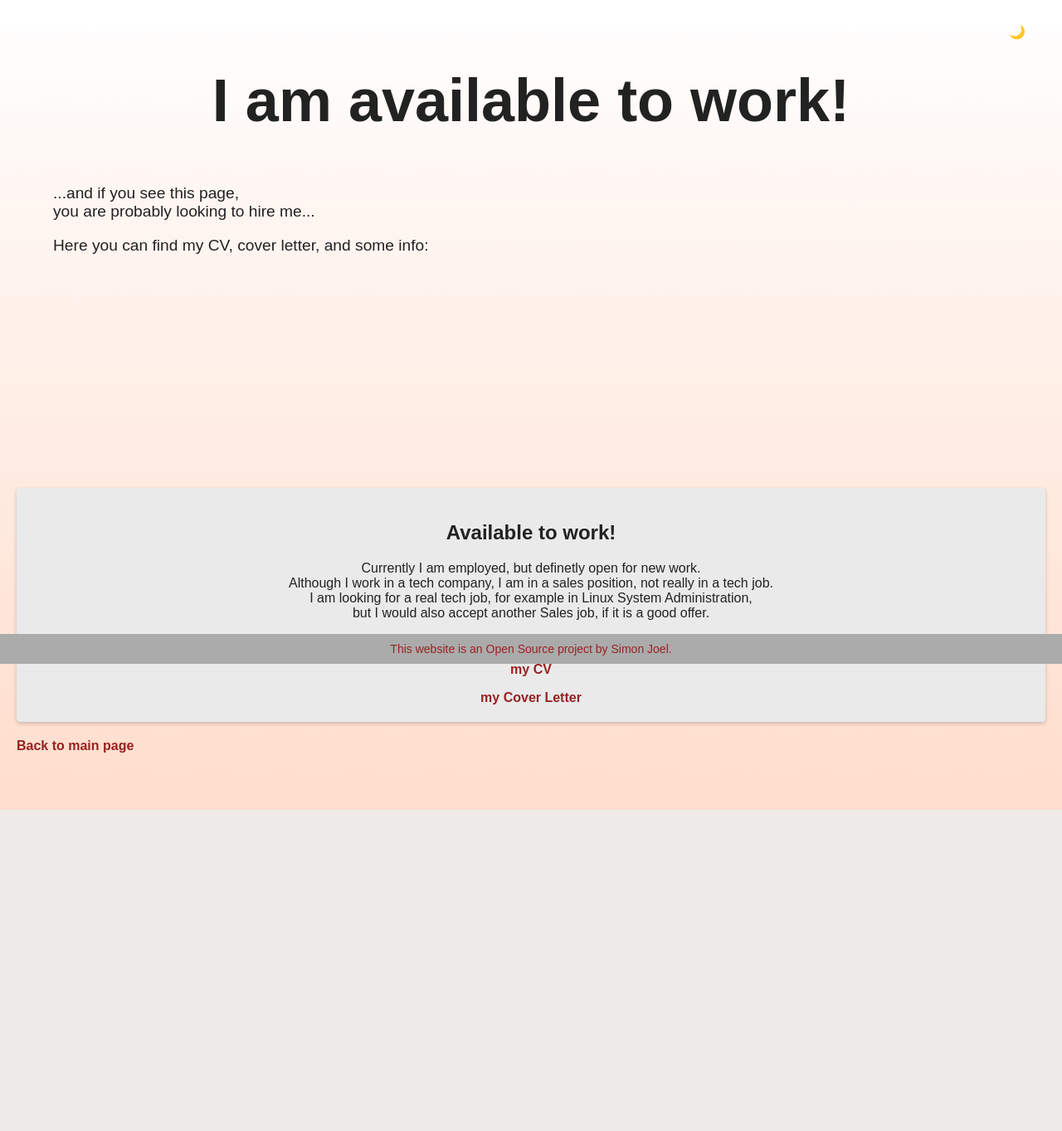
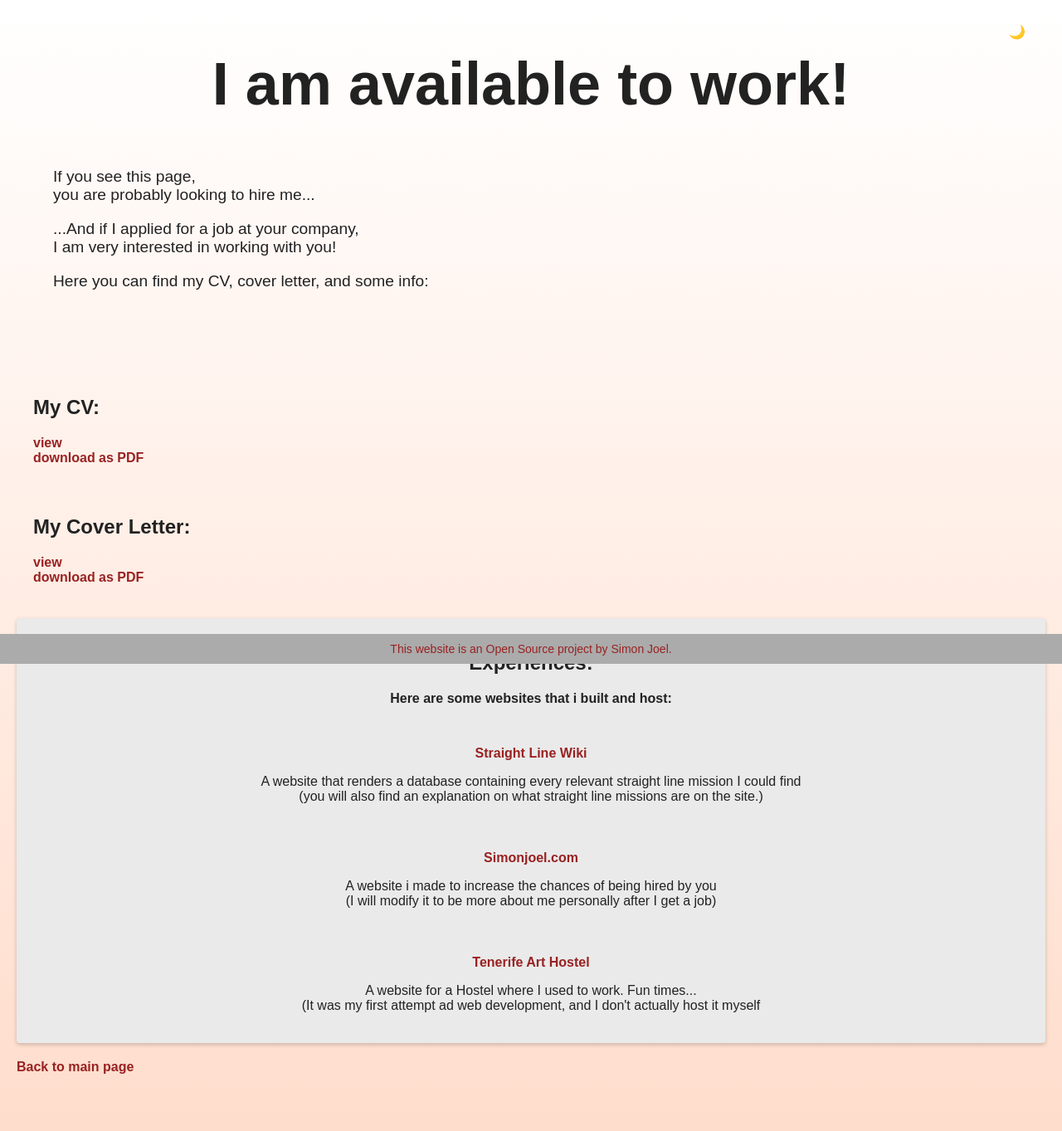
Before and after one commit to SimonJoelWarkentin/simonjoel, a PHP site: page /hire_me.php in a window 1280 px wide. Shown: the whole page at 83% size. Before the commit the page ends 976 px from the top, so only its background shows below. Run offline with PHP 8.4, Linux system fonts and the light colour scheme.

Commit message:
style things

```diff
--- a/dark.css
+++ b/dark.css
@@ -11,7 +11,8 @@ body {
     background: linear-gradient(to bottom, #282828 0%, #282220 100%);
     color: #eee;
     font-family: 'Arial', sans-serif;
-    margin:0%;
+    margin: 0%;
+    min-height: 100vh;
 }
 
 h1 {
@@ -21,12 +22,14 @@ h1 {
 }
 
 header {
-    min-height: 60vh; /*Can probably remove*/
+    min-height: 60vh;
     text-align: center;
-    padding: 20px 0;
+    /*padding: 20px 0;*/
 }
 
 #title-section {
+    text-align: center;
+    /*padding: 20px 0;*/
     font-size: 3em;
 }
 
@@ -151,6 +154,16 @@ a[href]:hover {
     color: #FF7766;
 }
 
+#content5 {
+    text-align: left;
+    background-color: #282828;
+    box-shadow: 0px 2px 5px 0px rgba(0,0,0,0.2);
+}
+
+#content5 a {
+    color: #faa;
+}
+
 footer {
     font-size: 14px;
     font-weight: normal;
--- a/hire_me.php
+++ b/hire_me.php
@@ -6,72 +6,43 @@
     <link id="dark-style" href="dark.css" rel="stylesheet" disabled>
 </head>
 <body>
-    <header>
-        <div id="title-section">
-            <!--img src="logo.png" alt="Logo"-->
-            <h2>I am available to work!</h2>
-	    <p>...and if you see this page,<br>you are probably looking to hire me...</p>
-		<p>Here you can find my CV, cover letter, and some info:</p>
-        </div>
+    <div id="title-section">
+	<h2>I am available to work!</h2>
+	<p>If you see this page,<br>you are probably looking to hire me...</p>
+	<p>...And if I applied for a job at your company,<br>I am very interested in working with you!</p>
+	<p>Here you can find my CV, cover letter, and some info:</p>
+    </div>
         <!--div id="navigation-bar">
-            <ul>
-                <li>
-                    <a href="#content1" class="nav-link" id="nav-link-1">to hire you</a>
-                    <div id="dropdown-1" class="dropdown-content">
-                        <p>Cool! I am available for work!<br>Here you can find:</p>
-                        <a href="cv.html">My CV</a>
-                        <a href="cover_letter.html">Cover Letter</a>
-                        <a href="sorry.html">My Experiences</a>
-                    </div>
-                </li>
-                <li>
-                    <a href="#content2" class="nav-link" id="nav-link-2">to see your art</a>
-                    <div id="dropdown-2" class="dropdown-content">
-                        <a href="sorry.html">Paintings</a>
-                        <a href="sorry.html">Photography</a>
-                        <a href="sorry.html">Music</a>
-                    </div>
-                </li>
-                <li>
-                    <a href="#content3" class="nav-link" id="nav-link-3">to stalk you</a>
-                    <div id="dropdown-3" class="dropdown-content">
-                        <a href="about_me.php">About Me</a>
-                        <a href="sorry.html">Thoughts</a>
-                        <a href="sorry.html">Photos</a>
-                    </div>
-                </li>
-                <li>
-                    <a href="#content4" class="nav-link" id="nav-link-4">I don't even know</a>
-                    <div id="dropdown-4" class="dropdown-content">
-                        <a href="sorry.html">Self Hosted Something</a>
-                        <a href="sorry.html">Something Else</a>
-                        <a href="sorry.html">Invidious</a>
-                    </div>
-                </li>
-            </ul>
         </div-->
-    </header>
     <button id="theme-toggle">
         <span id="moon-icon">🌙</span>
         <span id="sun-icon" hidden>☀️</span>
     </button>
     <main>
         <hr>
-        <section id="content1">
-            <h2>Available to work!</h2>
-            <p>Currently I am employed, but definetly open for new work.<br>Although I work in a tech company, I am in a sales position, not really in a tech job.<br>I am looking for a real tech job, for example in Linux System Administration,<br>but I would also accept another Sales job, if it is a good offer.</p>
-            <p>here you can find:</p>
-	    <a href="cv.html">my CV</a>
-		<p></p>
-	    <a href="cover_letter.html">my Cover Letter</a>
-        </section>
-        <!--section id="content2">
-            <h2>Art...</h2>
-            <b>...is the most important thing in life, for me.</b>
-            <p>I am a musician since my childhood (used to work in the music industry before covid),<br>and I also enjoy painting and photography.</p>
-            <p>As soon as I have time, I plan on posting some of my art here.</p>
+        <section id="content5">
+	    <h2>My CV:</h2>
+	    <a href="cv.html">view</a><br>
+	    <a href="cv.html">download as PDF</a>
+		<hr>
+	    <h2>My Cover Letter:</h2>
+	    <a href="cover_letter.html">view</a><br>
+	    <a href="cover_letter.html">download as PDF</a>
         </section>
         <section id="content3">
+            <h2>Experiences:</h2>
+            <b>Here are some websites that i built and host:</b>
+		<hr>
+		<a href="https://straightline.wiki">Straight Line Wiki</a>
+		<p>A website that renders a database containing every relevant straight line mission I could find<br>(you will also find an explanation on what straight line missions are on the site.)</p>
+		<hr>
+		<a href="https://simonjoel.com">Simonjoel.com</a>
+		<p>A website i made to increase the chances of being hired by you<br>(I will modify it to be more about me personally after I get a job)</p>
+		<hr>
+		<a href="https://tenerifearthostel.github.io/">Tenerife Art Hostel</a>
+		<p>A website for a Hostel where I used to work. Fun times...<br>(It was my first attempt ad web development, and I don't actually host it myself</p>
+        </section>
+        <!--section id="content3">
             <h2>I like sharing!...</h2>
             <b>...but I hate social media.</b>
             <p>This is why I want to share some pictures and thoughts of mine here in this section!
--- a/index.php
+++ b/index.php
@@ -20,7 +20,7 @@
                         <p>Cool! I am available for work!<br>Here you can find:</p>
                         <a href="cv.html">My CV</a>
                         <a href="cover_letter.html">Cover Letter</a>
-                        <a href="sorry.html">My Experiences</a>
+                        <a href="hire_me.php#content5">My Experiences</a>
                     </div>
                 </li>
                 <li>
--- a/style.css
+++ b/style.css
@@ -12,12 +12,13 @@ body {
     color: #222;
     font-family: 'Arial', sans-serif;
     margin:0%;
+    min-height: 100vh;
 }
 
 header {
     min-height: 60vh;
     text-align: center;
-    padding: 20px 0;
+    /*padding: 20px 0;*/
 }
 
 h1 {
@@ -26,11 +27,8 @@ h1 {
 }
 
 #title-section {
+    text-align: center;
     font-size: 3em;
-}
-
-#about-title {
-    min-height: 20vh;
 }
 
 #title-section img {
```
Lines whose indentation alone changed are shown as unchanged.
